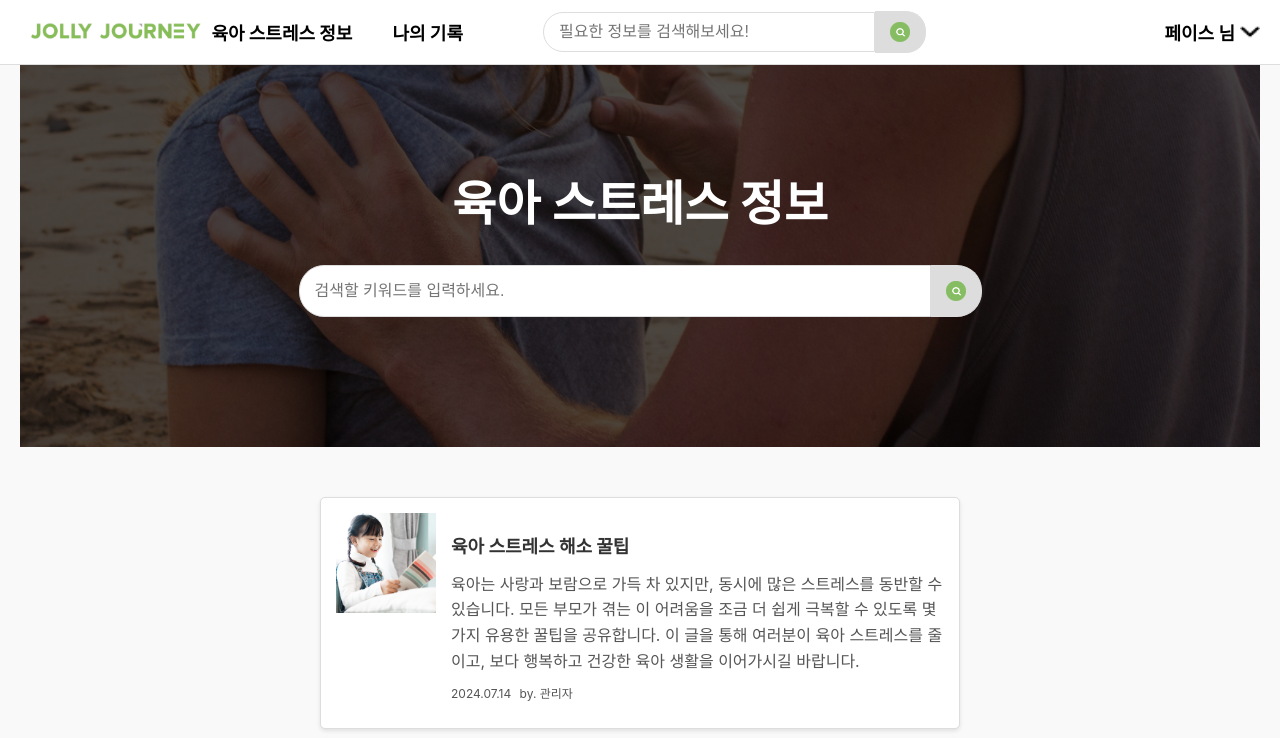
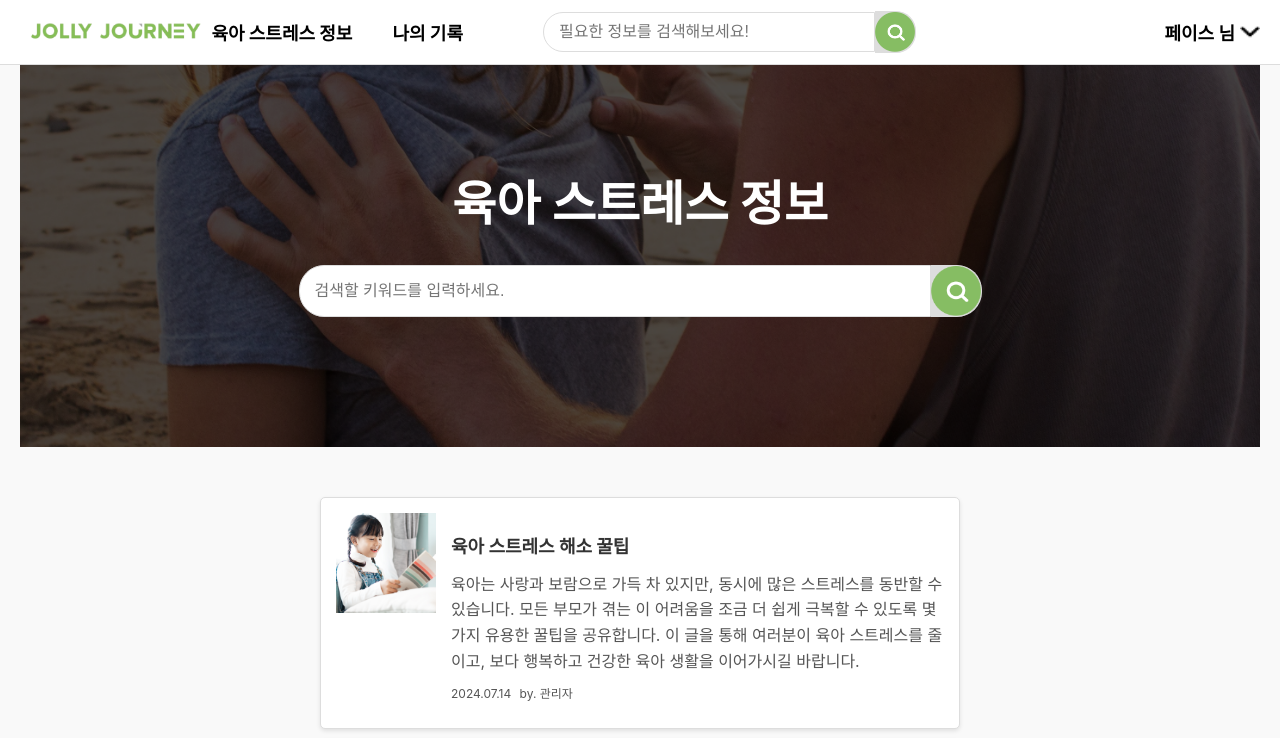
Before and after one commit to Likelion-YeungNam-Univ/12th-JollyJourney-FE, a React (Create React App) app: page / in a window 1280 px wide. Shown: the top 738 px of the page. Built offline with nearby package versions, Linux system fonts and the light colour scheme.

Commit message:
Search Button Midification

```diff
--- a/src/components/board/Board.css
+++ b/src/components/board/Board.css
@@ -32,7 +32,7 @@
 }
 
 .search-button {
-  padding: 15px;
+  padding: 0px;
   border: 1px solid #ddd;
   border-left: none;
   background-color: #ddd;
@@ -44,8 +44,8 @@
 }
 
 .search-button img {
-  width: 20px;
-  height: 20px;
+  width: 50px;
+  height: 50px;
 }
 
 .post-list {
--- a/src/components/common/Navbar.css
+++ b/src/components/common/Navbar.css
@@ -49,7 +49,7 @@
 }
 
 .navbar-search-button {
-  padding: 10px 15px; /* 검색 버튼 패딩 조정 */
+  padding: 0px; /* 검색 버튼 패딩 조정 */
   border: 1px solid #ddd;
   border-left: none;
   background-color: #ddd;
@@ -61,8 +61,8 @@
 }
 
 .navbar-search-button img {
-  width: 20px;
-  height: 20px;
+  width: 40px;
+  height: 40px;
 }
 
 .navbar-profile {
```
